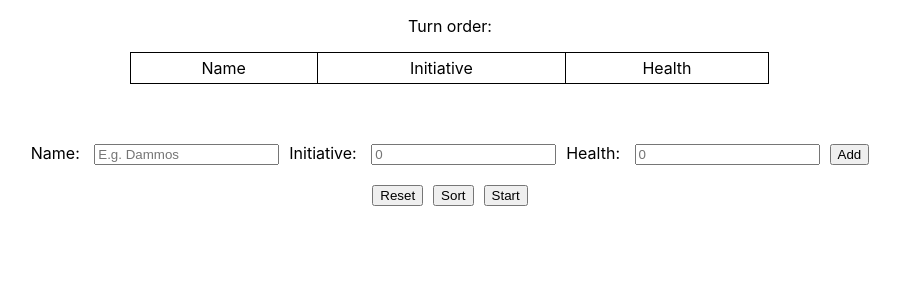
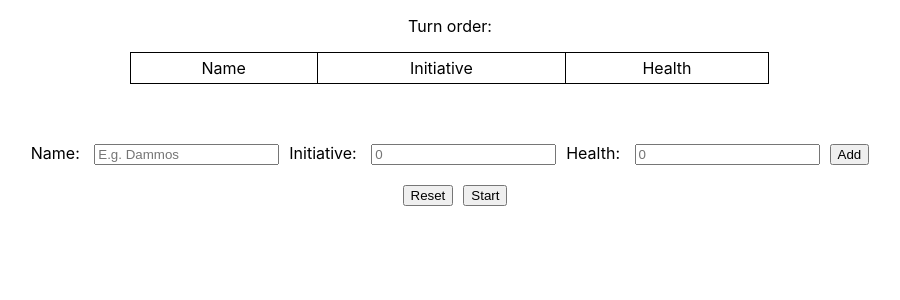
Before and after one commit to DennisLi755/dnd-turn-tracker, a React (Create React App) app in the folder turn-tracker/: page / in a window 1280 px wide. Shown: the top 300 px of the page, without its empty margins (190-1090 px from the left). Built offline with nearby package versions, Linux system fonts and the light colour scheme.

Commit message:
auto sort when adding items

```diff
--- a/turn-tracker/src/App.js
+++ b/turn-tracker/src/App.js
@@ -94,17 +94,14 @@ function App() {
     setCurrentTurn(currentTurn => (currentTurn < order.length - 1 ? currentTurn + 1 : 1));
   }
 
-  const sortOrder = () => {
+  const addElement = (e) => {
+    e.preventDefault();
+    const entry = { name: name, initiative: init, health: hp, color: "black"};
+    setOrder([...order, entry]);
     setOrder(order => {
       const sorted = [...order].sort((a, b) => b.initiative - a.initiative);
       return sorted;
     });
-  }
-
-  const addElement = (e) => {
-    e.preventDefault();
-    const entry = { name: name, initiative: init, health: hp, color: "black"};
-    setOrder([...order, entry]);
   };
 
   const resetOrder = () => {
@@ -129,8 +126,7 @@ function App() {
         <input id="health" type="number" name="health" placeholder="0" onChange={e => setHp(e.target.value)} />
         <input type="submit" value="Add" id="pad" onClick={e => addElement(e)}/>
       </form>
-      <button onClick={resetOrder}>Reset</button>
-      <button onClick={sortOrder} id="sort">Sort</button>
+      <button onClick={resetOrder} id="sort">Reset</button>
       {start ? <button onClick={nextTurn} id="start">Next</button> : <button onClick={startTracker} id="start">Start</button>}
     </div>
   );
```
